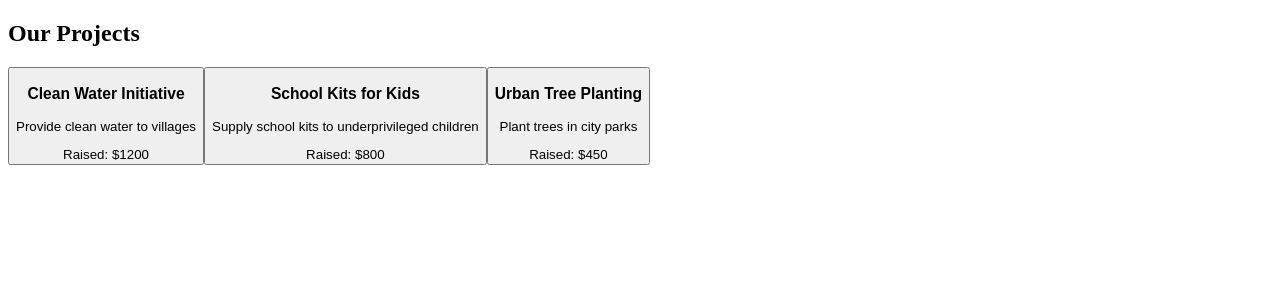
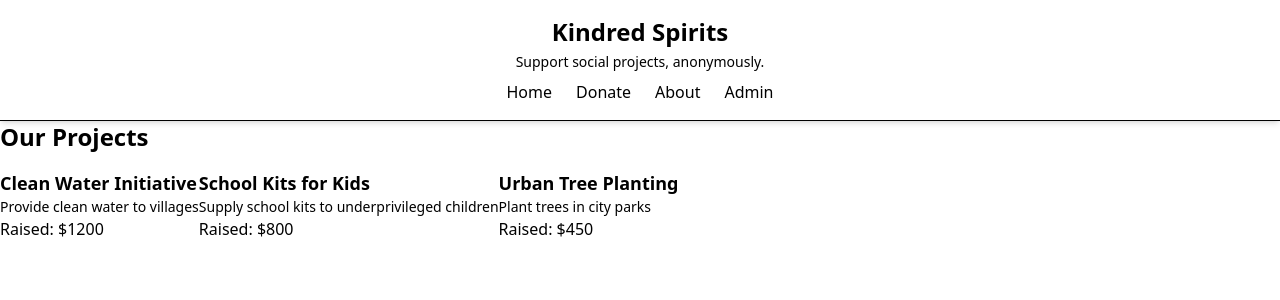
Before and after one commit to jesee-kuya/donate, a SvelteKit app: page / in a window 1280 px wide. Shown: the top 300 px of the page. Built offline with nearby package versions, Linux system fonts and the light colour scheme.

Commit message:
fix: remove null import

```diff
--- /dev/null
+++ b/src/routes/+layout.svelte
@@ -0,0 +1,9 @@
+<script lang="ts">
+    import '../app.css';
+    import Navbar from '$lib/components/Navbar.svelte';
+  </script>
+
+  <Navbar />
+  <main id="app-container">
+    <slot />
+  </main>
```
